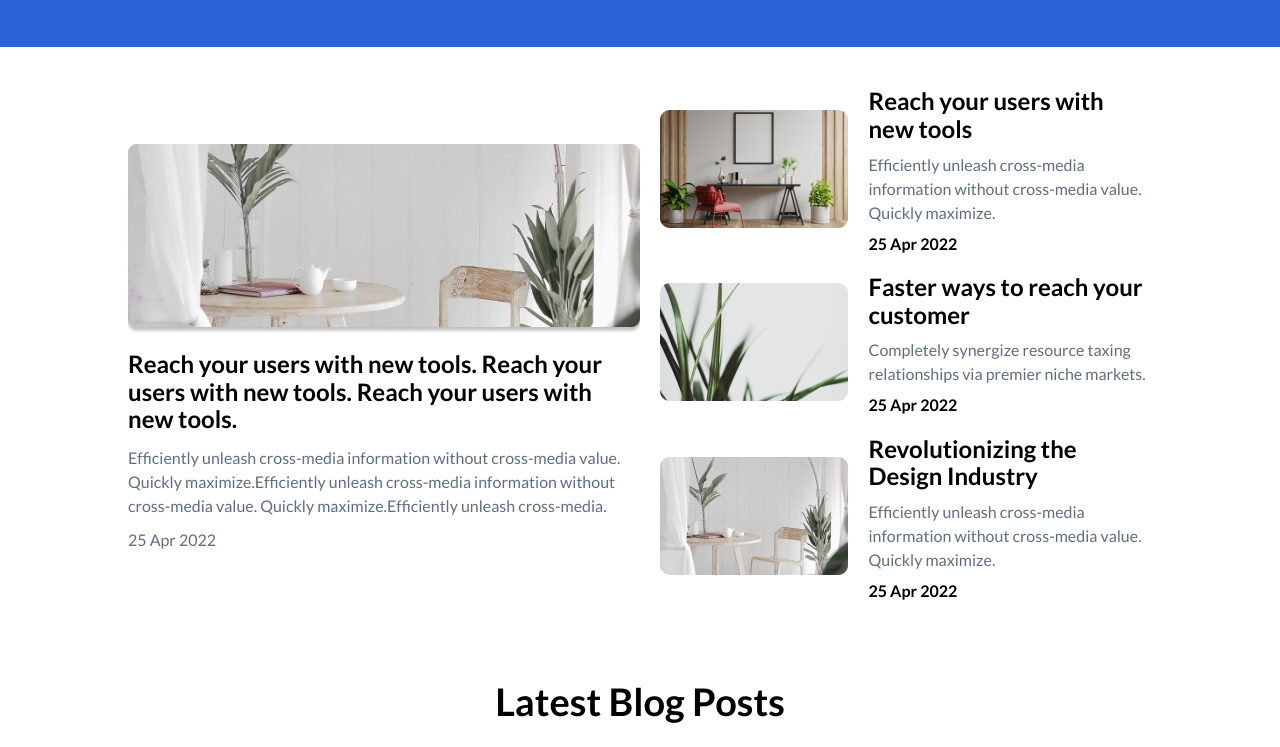
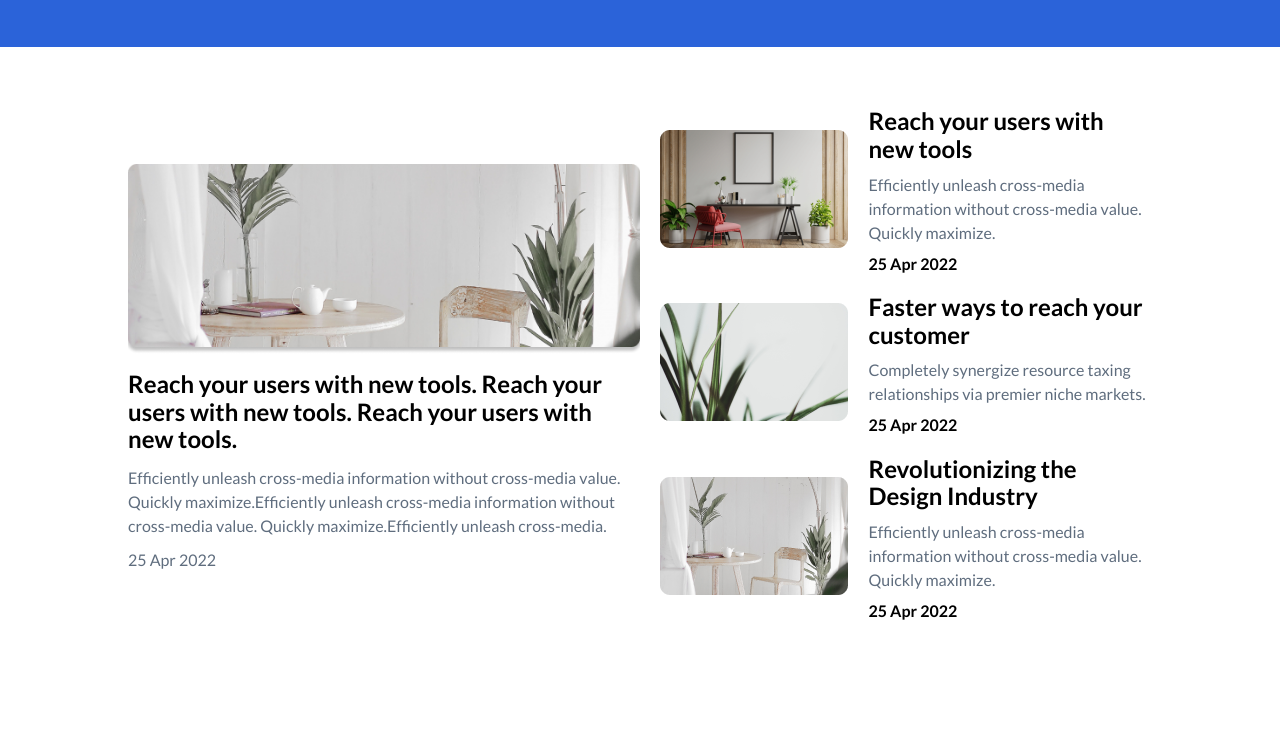
Before and after one commit to Ahmed563188/LockScout, a plain HTML site: page index.html in a window 1280 px wide. Shown: the part 609-1356 px from the top of the page. Drawn offline with Linux system fonts and the light colour scheme.

Commit message:
fix padding

```diff
--- a/assets/css/style.css
+++ b/assets/css/style.css
@@ -215,7 +215,7 @@ nav {
 
 .landing__bottom {
     gap: 2%;
-    margin-top: 40px;
+    margin-top: 60px;
 }
 
 .landing__bottom__left {
@@ -254,6 +254,7 @@ nav {
 
 .category__head {
     text-align: center;
+    padding-top: 50px;
 }
 
 .category__head h2 {
```
